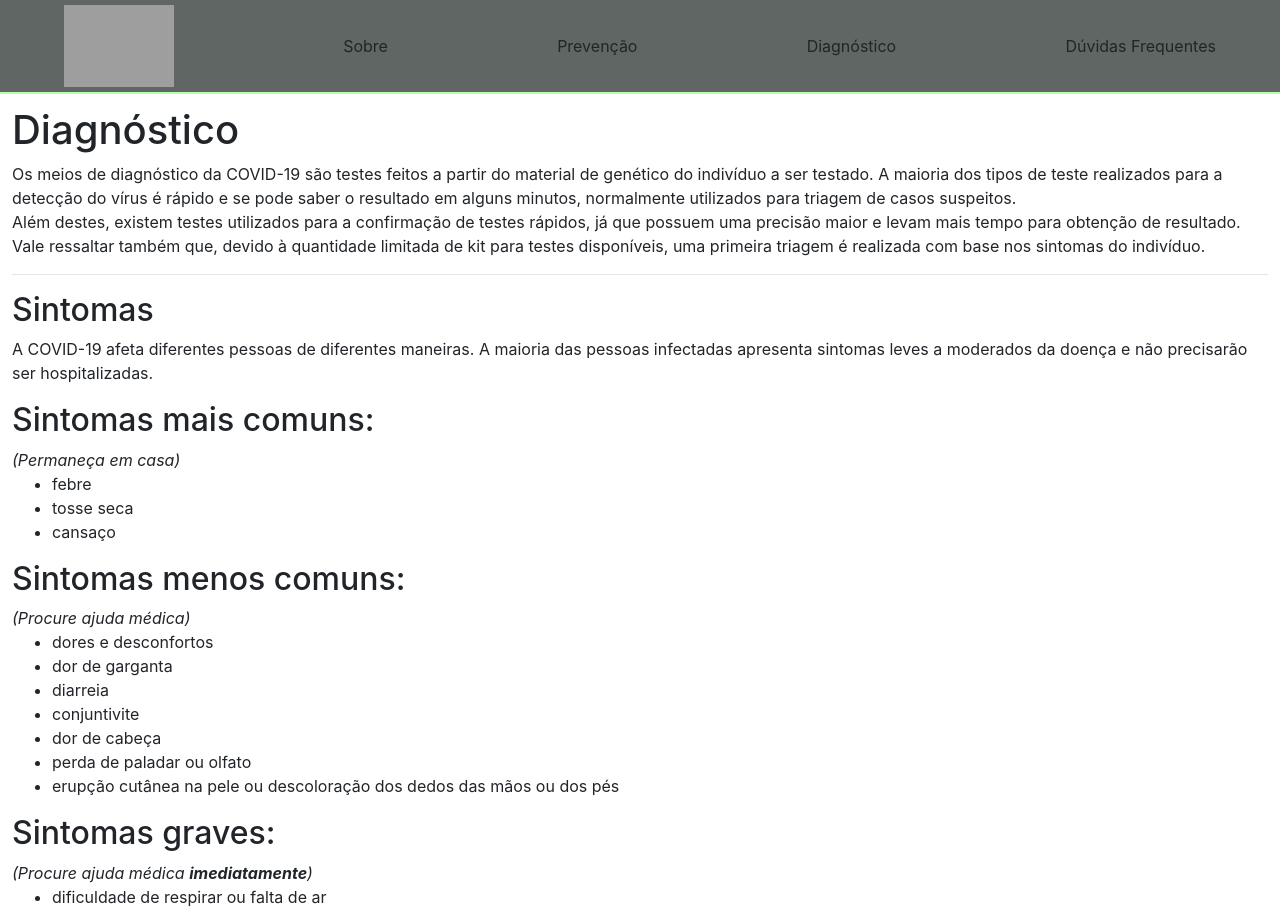
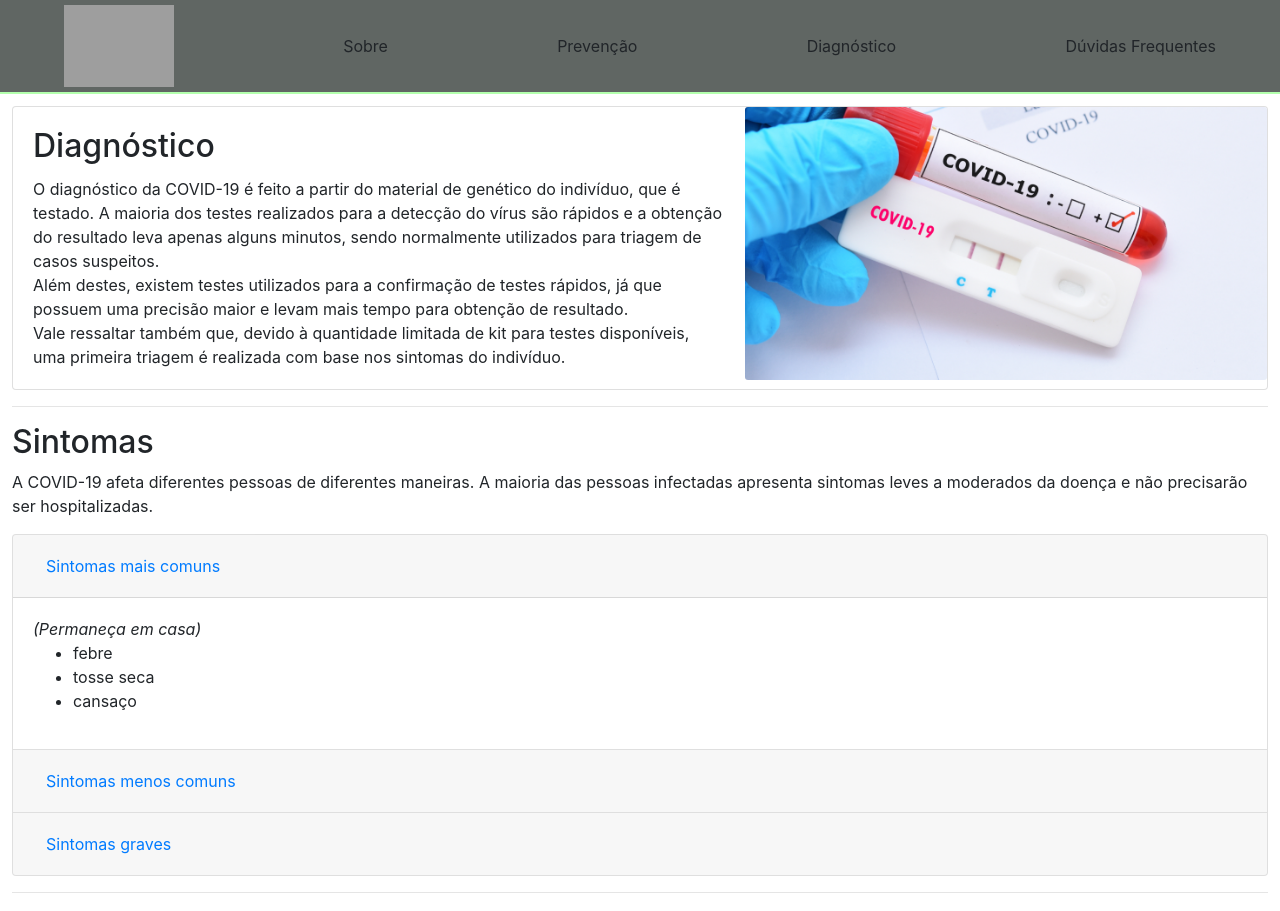
Before and after one commit to athenasaran/clorovid, a React (Create React App) app: page /diagnostico in a window 1280 px wide. Shown: the top 911 px of the page. Built offline with nearby package versions, Linux system fonts and the light colour scheme; grey boxes are pictures that could not be loaded.

Commit message:
Atualização da Pagina de Diagnostico
Página reformulada com componentes Bootstrap

```diff
--- a/src/components/Diagnostico/index.js
+++ b/src/components/Diagnostico/index.js
@@ -1,52 +1,134 @@
 import React from "react";
 import Header from "../Header";
 import Footer from "../Footer";
+import testeCOVID from "../../assets/img/testeCOVID.jpg";
 
 function Diagnostico() {
   return (
     <>
       <Header />
       <div style={{ paddingTop: "15px", padding: "12px" }}>
+        {/*Introducao - Diagnostico*/}
         <div id={"diagnostico-geral"}>
-          <h1>Diagnóstico</h1>
-
-          <p>
-            Os meios de diagnóstico da COVID-19 são testes feitos a partir do
-            material de genético do indivíduo a ser testado. A maioria dos tipos
-            de teste realizados para a detecção do vírus é rápido e se pode
-            saber o resultado em alguns minutos, normalmente utilizados para
-            triagem de casos suspeitos.
+          <div class="card mb-3">
+            {" "}
+            {/*Inicio card// md-3: tipo de card*/}
+            <div class="row no-gutters">
+              {" "}
+              {/*Row/linha contendo o card*/}
+              <div class="col-md-7">
+                {" "}
+                {/*Col/coluna contendo o texto e titulo do card*/}
+                <div class="card-body">
+                  {" "}
+                  {/*Corpo do card*/}
+                  <h2 class="card-title">Diagnóstico</h2>
+                  <p class="card-text">
+                    O diagnóstico da COVID-19 é feito a partir do material de
+                    genético do indivíduo, que é testado. A maioria dos testes
+                    realizados para a detecção do vírus são rápidos e a obtenção
+                    do resultado leva apenas alguns minutos, sendo normalmente
+                    utilizados para triagem de casos suspeitos.
                     <br />
-            Além destes, existem testes utilizados para a confirmação de testes
-            rápidos, já que possuem uma precisão maior e levam mais tempo para
-            obtenção de resultado.
+                    Além destes, existem testes utilizados para a confirmação de
+                    testes rápidos, já que possuem uma precisão maior e levam
+                    mais tempo para obtenção de resultado.
                     <br />
-            Vale ressaltar também que, devido à quantidade limitada de kit para
-            testes disponíveis, uma primeira triagem é realizada com base nos
-            sintomas do indivíduo.
+                    Vale ressaltar também que, devido à quantidade limitada de
+                    kit para testes disponíveis, uma primeira triagem é
+                    realizada com base nos sintomas do indivíduo.
+                    <br />
                   </p>
-
+                </div>
+              </div>
+              <div class="col-md-5">
+                {" "}
+                {/*Col/coluna contendo a imagem do card*/}
+                <img src={testeCOVID} class="card-img" alt="Teste COVID-19" />
+              </div>
+            </div>
+          </div>
           <hr />
         </div>
-
+        {/*Sintomas*/}
         <div id={"diagnostico-sintomas"}>
+          <div id={"Intro sintomas"}>
             <h2>Sintomas</h2>
 
             <p>
               A COVID-19 afeta diferentes pessoas de diferentes maneiras. A
-            maioria das pessoas infectadas apresenta sintomas leves a moderados
-            da doença e não precisarão ser hospitalizadas.
+              maioria das pessoas infectadas apresenta sintomas leves a
+              moderados da doença e não precisarão ser hospitalizadas.
             </p>
+          </div>
 
-          <h2>Sintomas mais comuns:</h2>
+          <div class="accordion" id="acordeonSintomas">
+            {/*Acordeon Sintomas*/}
+            <div class="card">
+              {/*Card 1 do Acordeon (abaixo)*/}
+              <div class="card-header" id="headingOne">
+                {/*Header do card*/}
+                <h2 class="mb-0">
+                  {/*Botao e titulo do card*/}
+                  <button
+                    class="btn btn-link btn-block text-left"
+                    type="button"
+                    data-toggle="collapse"
+                    data-target="#collapseOne"
+                    aria-expanded="false"
+                    aria-controls="collapseOne"
+                  >
+                    Sintomas mais comuns
+                  </button>
+                </h2>
+              </div>
+              <div
+                id="collapseOne"
+                class="collapse show"
+                aria-labelledby="headingOne"
+                data-parent="#acordeonSintomas"
+              >
+                {" "}
+                {/*Propriedades do card 1*/}
+                <div class="card-body">
+                  {" "}
+                  {/*Corpo do card*/}
                   <i>(Permaneça em casa)</i>
                   <ul>
                     <li>febre</li>
                     <li>tosse seca</li>
                     <li>cansaço</li>
                   </ul>
-
-          <h2>Sintomas menos comuns:</h2>
+                </div>
+              </div>
+            </div>
+            {/*Card 2 do Acordeon (abaixo)*/}
+            <div class="card">
+              <div class="card-header" id="headingTwo">
+                {/*Header do card*/}
+                <h2 class="mb-0">
+                  {/*Botao e titulo do card*/}
+                  <button
+                    class="btn btn-link btn-block text-left collapsed"
+                    type="button"
+                    data-toggle="collapse"
+                    data-target="#collapseTwo"
+                    aria-expanded="false"
+                    aria-controls="collapseTwo"
+                  >
+                    {/*Propriedades do card*/}
+                    Sintomas menos comuns
+                  </button>
+                </h2>
+              </div>
+              <div
+                id="collapseTwo"
+                class="collapse"
+                aria-labelledby="headingTwo"
+                data-parent="#acordeonSintomas"
+              >
+                <div class="card-body">
+                  {/*Corpo do card*/}
                   <i>(Procure ajuda médica)</i>
                   <ul>
                     <li>dores e desconfortos</li>
@@ -56,12 +138,39 @@ function Diagnostico() {
                     <li>dor de cabeça</li>
                     <li>perda de paladar ou olfato</li>
                     <li>
-              erupção cutânea na pele ou descoloração dos dedos das mãos ou dos
-              pés
+                      erupção cutânea na pele ou descoloração dos dedos das mãos
+                      ou dos pés
                     </li>
                   </ul>
-
-          <h2>Sintomas graves:</h2>
+                </div>
+              </div>
+            </div>
+            {/*Card 3 do Acordeon (abaixo)*/}
+            <div class="card">
+              <div class="card-header" id="headingThree">
+                {/*Header do card*/}
+                <h2 class="mb-0">
+                  <button
+                    class="btn btn-link btn-block text-left collapsed"
+                    type="button"
+                    data-toggle="collapse"
+                    data-target="#collapseThree"
+                    aria-expanded="false"
+                    aria-controls="collapseThree"
+                  >
+                    {/*Propriedades e titulo do card*/}
+                    Sintomas graves
+                  </button>
+                </h2>
+              </div>
+              <div
+                id="collapseThree"
+                class="collapse"
+                aria-labelledby="headingThree"
+                data-parent="#acordeonSintomas"
+              >
+                {/*Corpo do card*/}
+                <div class="card-body">
                   <i>
                     (Procure ajuda médica <strong>imediatamente</strong>)
                   </i>
@@ -71,12 +180,16 @@ function Diagnostico() {
                     <li>dor ou pressão no peito</li>
                     <li>perda de fala ou movimento</li>
                   </ul>
+                </div>
+              </div>
+            </div>
 
             <hr />
           </div>
-
+        </div>
+        {/*Informacoes uteis*/}
         <div id={"diagnostico-info"}>
-          <h2>Informações importantes</h2>
+          <h3>Informações importantes</h3>
 
           <p>
             <u>
@@ -91,12 +204,12 @@ function Diagnostico() {
             após 5 ou 6 dias depois de ser infectado com o vírus. Porém, em
             alguns casos isso pode levar até 14 dias.
           </p>
-        </div>
 
           <hr />
-
+        </div>
+        {/*Fontes e Links*/}
         <div id={"diagnostico-links"}>
-          <h2>Fontes e links úteis</h2>
+          <h3>Fontes e links úteis</h3>
 
           <a
             href={
```
Lines whose indentation alone changed are shown as unchanged.
